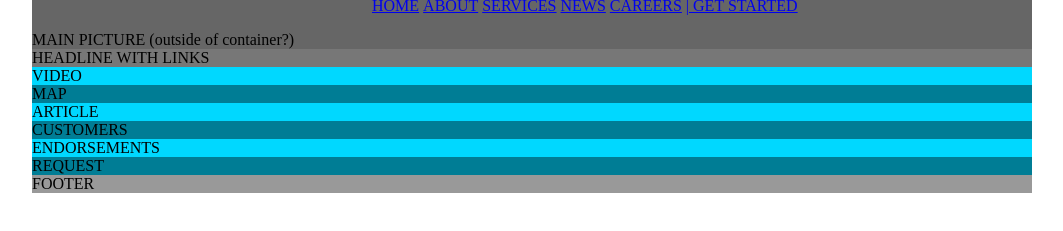
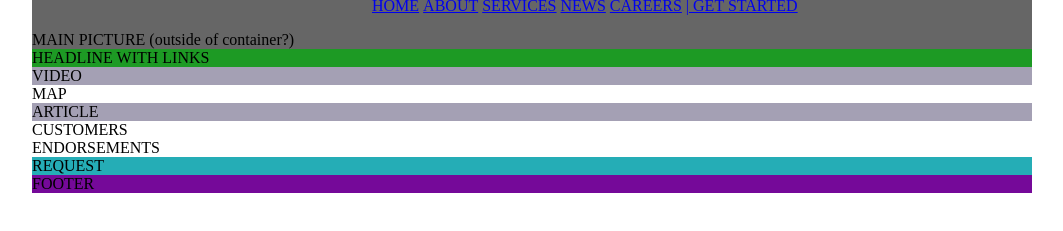
Before and after one commit to intoabrownstudy/dcl_css, a plain HTML site: page DCL/index.html in a window 1280 px wide. Shown: the part 27-258 px from the top of the page, without its empty margins (108-1171 px from the left). Drawn offline with Linux system fonts and the light colour scheme.

Commit message:
Initial framework completed

```diff
--- a/DCL/global.css
+++ b/DCL/global.css
@@ -6,7 +6,7 @@
 }
 
 header{
-  background: #999999;
+  background: #C9C9C9;
 }
 
 header li{
@@ -29,33 +29,33 @@ width: 700px;
 }
 
 #headline{
-  background: #777777;
+  background: #1D9A24;
 }
 
 #video{
-  background: #00D8FF;
+  background: #A4A0B4;
 }
 
 #map{
-  background: #007D95;
+  background: #FFF;
 }
 
 #article{
-  background: #00D8FF;
+  background: #A4A0B4;
 }
 
 #customers{
-  background: #007D95;
+  background: #FFF;
 }
 
 #endorsements{
-  background: #00D8FF;
+  background: #FFF;
 }
 
 #request{
-  background: #007D95;
+  background: #25ADB6;
 }
 
 footer{
-  background: #999999;
+  background: #750999;
 }
```
